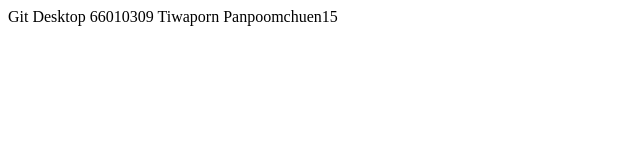
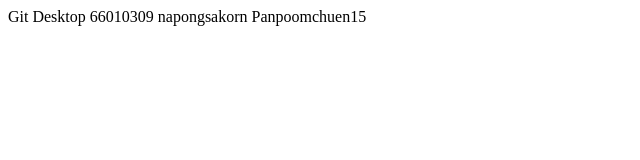
Before and after one commit to tiwaporn15/git101toon, a plain HTML site: page index.html in a window 1280 px wide. Shown: the full height of the page, 0-640 px from the left. Drawn offline with Linux system fonts and the light colour scheme.

Commit message:
Update index.html

```diff
--- a/index.html
+++ b/index.html
@@ -6,6 +6,6 @@
     <title>Document</title>
 </head>
 <body>
-    Git Desktop 66010309 Tiwaporn Panpoomchuen15
+    Git Desktop 66010309 napongsakorn Panpoomchuen15
 </body>
 </html>
```
